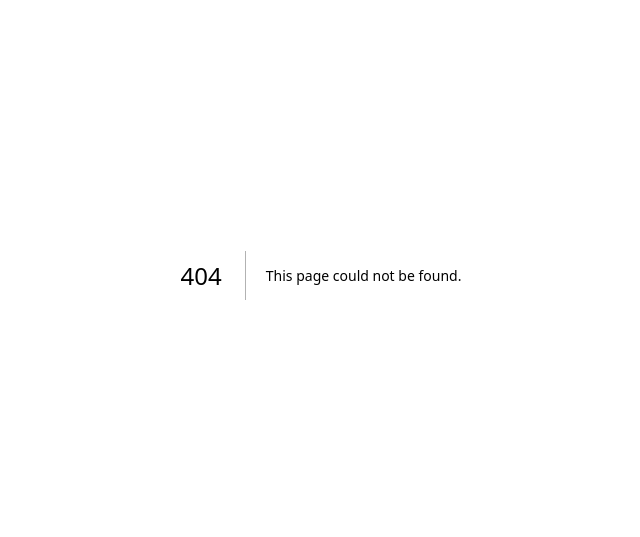
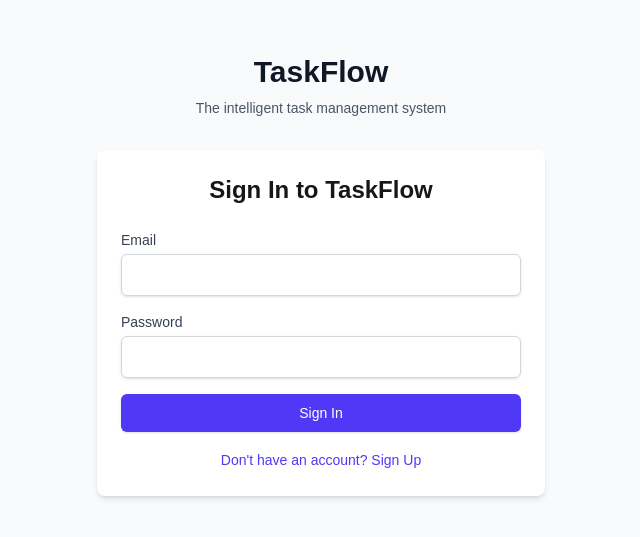
Before and after one commit to Kmassidik/learn-saas, a Next.js app: page /auth in a window 1280 px wide. Before the commit this address had no page. Shown: the part 125-662 px from the top of the page, without its empty margins (319-959 px from the left). Built offline with nearby package versions, Linux system fonts and the light colour scheme.

Commit message:
feat: create auth/page.tsx

```diff
--- /dev/null
+++ b/src/app/auth/page.tsx
@@ -0,0 +1,57 @@
+// app/auth/page.tsx
+import AuthForm from "@/components/auth/AuthForm";
+
+export default function AuthPage() {
+  return (
+    <div className="min-h-screen flex flex-col justify-center py-12 sm:px-6 lg:px-8 bg-gray-50">
+      <div className="sm:mx-auto sm:w-full sm:max-w-md">
+        <h1 className="text-center text-3xl font-extrabold text-gray-900">
+          TaskFlow
+        </h1>
+        <p className="mt-2 text-center text-sm text-gray-600">
+          The intelligent task management system
+        </p>
+      </div>
+
+      <div className="mt-8 sm:mx-auto sm:w-full sm:max-w-md">
+        <AuthForm />
+      </div>
+    </div>
+  );
+}
+
+// middleware.ts
+import { createMiddlewareClient } from "@supabase/auth-helpers-nextjs";
+import { NextResponse } from "next/server";
+import type { NextRequest } from "next/server";
+
+export async function middleware(req: NextRequest) {
+  const res = NextResponse.next();
+  const supabase = createMiddlewareClient({ req, res });
+
+  const {
+    data: { session },
+  } = await supabase.auth.getSession();
+
+  // If user is not signed in and the current path is not /auth,
+  // redirect the user to /auth
+  if (!session && req.nextUrl.pathname !== "/auth") {
+    const redirectUrl = req.nextUrl.clone();
+    redirectUrl.pathname = "/auth";
+    return NextResponse.redirect(redirectUrl);
+  }
+
+  // If user is signed in and the current path is /auth,
+  // redirect the user to /dashboard
+  if (session && req.nextUrl.pathname === "/auth") {
+    const redirectUrl = req.nextUrl.clone();
+    redirectUrl.pathname = "/dashboard";
+    return NextResponse.redirect(redirectUrl);
+  }
+
+  return res;
+}
+
+export const config = {
+  matcher: ["/((?!api|_next/static|_next/image|favicon.ico).*)"],
+};
```
